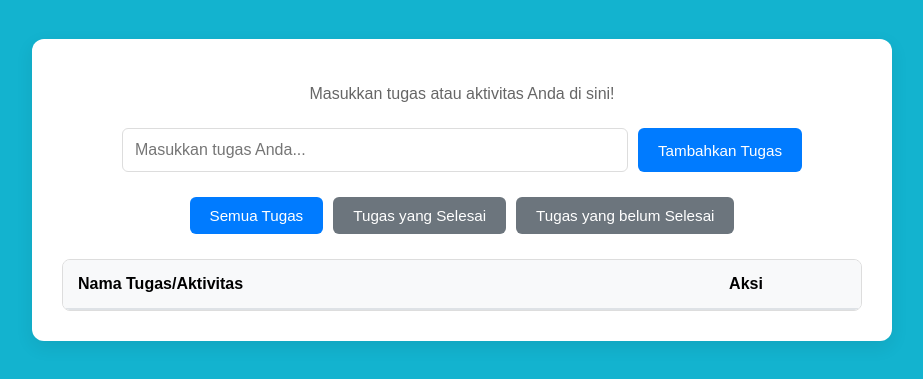
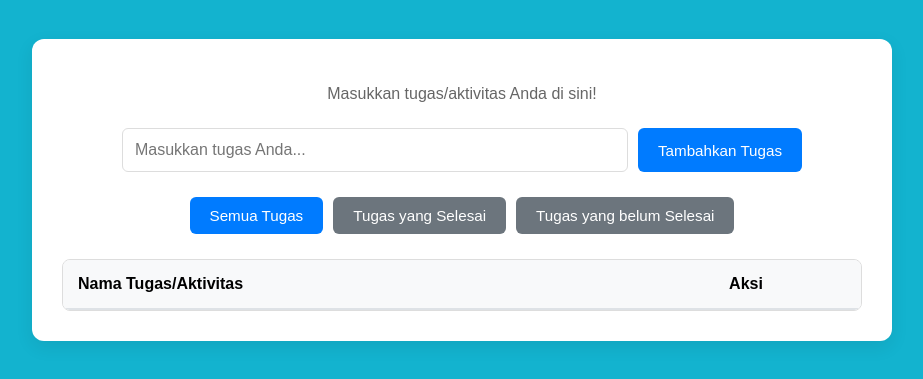
Before and after one commit to Sebastian11-2003/todo-app, a website: page public/index.html in a window 1280 px wide. Shown: the part 79-458 px from the top of the page, without its empty margins (178-1101 px from the left). Drawn offline with Linux system fonts and the light colour scheme; no server answers.

Commit message:
update subtitle

```diff
--- a/public/index.html
+++ b/public/index.html
@@ -9,7 +9,7 @@
 <body>
   <h1>To Do List</h1>
   <div class="container">
-    <p class="subtitle">Masukkan tugas atau aktivitas Anda di sini!</p>
+    <p class="subtitle">Masukkan tugas/aktivitas Anda di sini!</p>
 
     <div class="input-area">
       <input type="text" id="taskInput" placeholder="Masukkan tugas Anda..." />
```
Also changed, not shown: .github/workflows/ci-cd.yaml.
